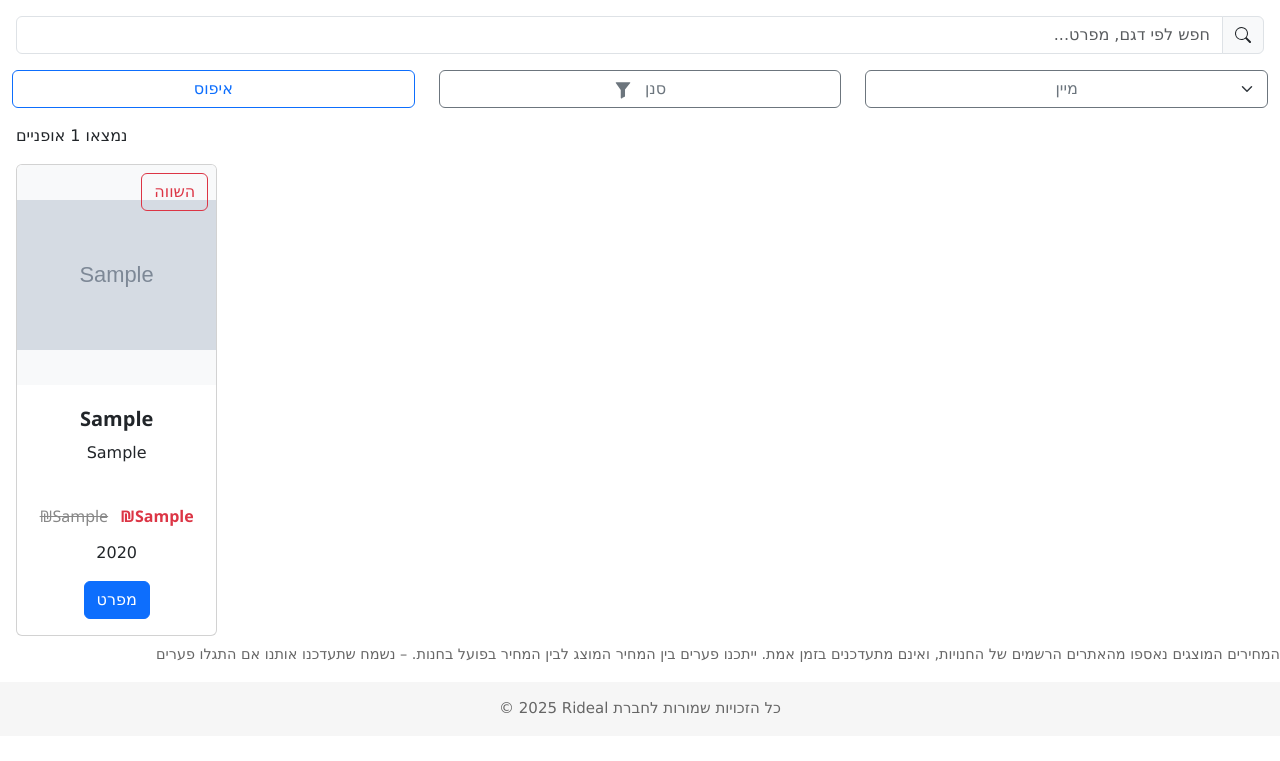
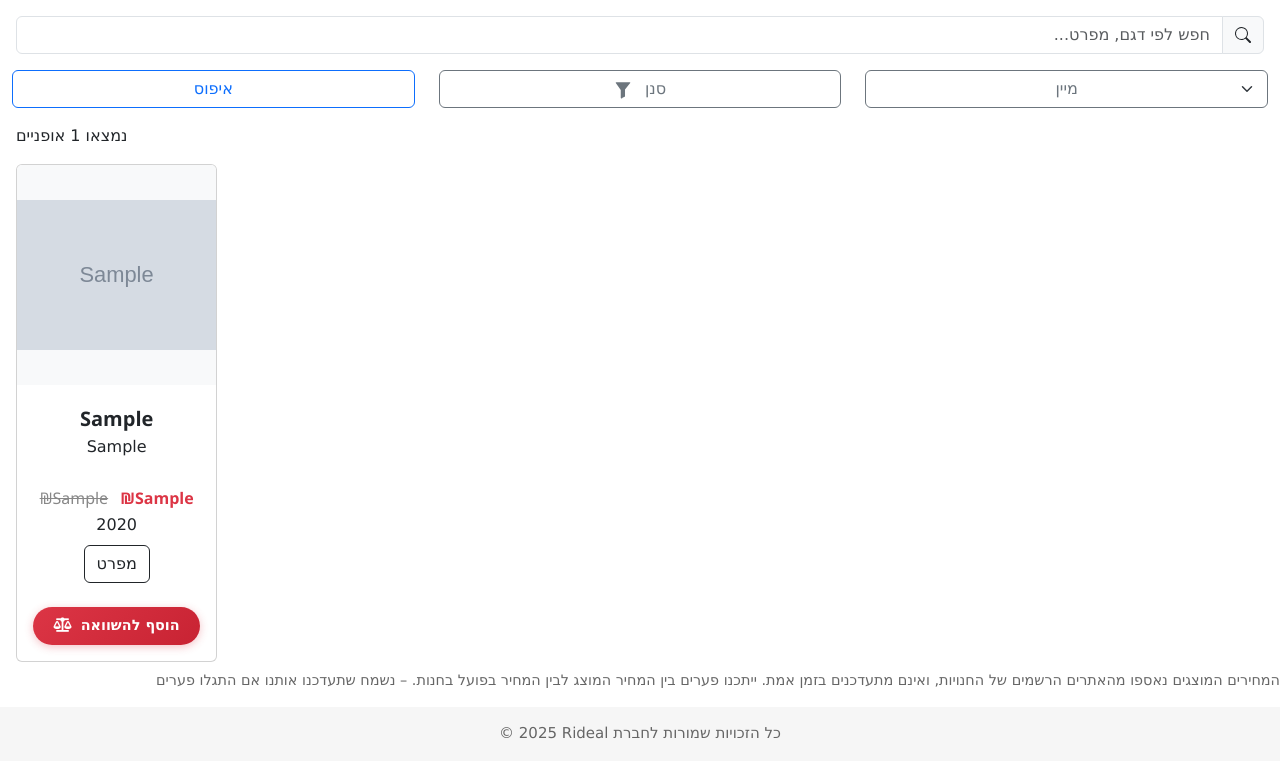
Before and after one commit to RomanCheprack/emtb, a Flask app: page /bikes in a window 1280 px wide. Shown: the part 86-847 px from the top of the page. Before the commit the page ends 800 px from the top, so only its background shows below. Run offline with Flask 3, Linux system fonts and the light colour scheme; tables that the repository leaves empty hold one stand-in row (values such as "Sample post"); grey boxes marked "Sample" are stand-in pictures; data that the repository does not hold is empty; some libraries are stand-ins or nearby versions.

Commit message:
changing the location and clor of comapre button

```diff
--- a/static/js/bikes.js
+++ b/static/js/bikes.js
@@ -134,9 +134,6 @@ document.addEventListener("DOMContentLoaded", () => {
                         bikesList.innerHTML += `
                     <div class="col-6 col-lg-2 mb-2 px-1">
                         <div class="card h-100 position-relative bike-card" data-bike='${JSON.stringify(bike)}'>
-                            <div class="position-absolute top-0 end-0 p-2">
-                                <button class="btn btn-outline-danger compare-btn" data-bike-id="${bike.id}">השווה</button>
-                            </div>
                             <img src="${bike["Image URL"]}" class="card-img-top" alt="${bike.Model}">
                             <div class="card-body">
                                 <h4 class="card-firm">${bike.Firm}</h4>
@@ -149,8 +146,14 @@ document.addEventListener("DOMContentLoaded", () => {
 
                                 </h6>
                                 <p class="card-text-year">${bike.Year}</p>
-                                <div class="details-btn">
-                                    <button type="button" class="btn btn-primary details-btn" data-bike='${JSON.stringify(bike)}'>מפרט</button>
+                                <div class="details-btn mb-2">
+                                    <button type="button" class="btn btn-outline-dark details-btn" data-bike='${JSON.stringify(bike)}'>מפרט</button>
+                                </div>
+                                <div class="compare-btn-container">
+                                    <button class="btn btn-compare compare-btn" data-bike-id="${bike.id}">
+                                        <i class="fas fa-balance-scale me-1"></i>
+                                        הוסף להשוואה
+                                    </button>
                                 </div>
                             </div>
                         </div>
@@ -192,11 +195,11 @@ document.addEventListener("DOMContentLoaded", () => {
             const card = btn.closest(".card");
             if (compareList.includes(bikeId)) {
                 btn.classList.add("selected");
-                btn.textContent = "הסר השוואה";
+                btn.innerHTML = '<i class="fas fa-check me-1"></i>הסר השוואה';
                 card.classList.add("compare-selected");
             } else {
                 btn.classList.remove("selected");
-                btn.textContent = "השווה";
+                btn.innerHTML = '<i class="fas fa-balance-scale me-1"></i>הוסף להשוואה';
                 card.classList.remove("compare-selected");
             }
         });
@@ -205,7 +208,7 @@ document.addEventListener("DOMContentLoaded", () => {
         const compareCount = document.getElementById("compare-count");
         if (compareList.length > 0) {
             compareBtn.style.display = "inline-block";
-            compareCount.textContent = `(${compareList.length})`;
+            compareCount.textContent = `${compareList.length}`;
         } else {
             compareBtn.style.display = "none";
         }
--- a/static/styles/bikes.css
+++ b/static/styles/bikes.css
@@ -76,15 +76,91 @@
     text-align: right;
 }
 
-.compare-btn.selected {
-    background-color: #f30303;
-    color: #fff;
-    border-color: #f30303;
+/* New Compare Button Styles */
+.compare-btn-container {
+    text-align: center;
+    margin-top: 8px;
+}
+
+.btn-compare {
+    background: linear-gradient(135deg, #dc3545 0%, #c82333 100%);
+    color: white;
+    border: none;
+    border-radius: 25px;
+    padding: 8px 16px;
+    font-weight: 600;
+    font-size: 0.9rem;
+    transition: all 0.3s ease;
+    box-shadow: 0 2px 8px rgba(220, 53, 69, 0.3);
+    width: 100%;
+    position: relative;
+    overflow: hidden;
+}
+
+.btn-compare:hover {
+    background: linear-gradient(135deg, #c82333 0%, #bd2130 100%);
+    color: white;
+    transform: translateY(-2px);
+    box-shadow: 0 4px 12px rgba(220, 53, 69, 0.4);
+}
+
+.btn-compare:active {
+    transform: translateY(0);
+    box-shadow: 0 2px 4px rgba(220, 53, 69, 0.3);
+}
+
+.btn-compare.selected {
+    background: linear-gradient(135deg, #28a745 0%, #20c997 100%);
+    box-shadow: 0 2px 8px rgba(40, 167, 69, 0.3);
+}
+
+.btn-compare.selected:hover {
+    background: linear-gradient(135deg, #218838 0%, #1ea085 100%);
+    box-shadow: 0 4px 12px rgba(40, 167, 69, 0.4);
+}
+
+/* Reduce margins for other card elements to make room */
+.card-firm {
+    text-align: center;
+    font-weight: bold;
+    min-height: 20px;
+    margin-bottom: 4px;
+}
+
+.card-title {
+    text-align: center;
+    min-height: 40px;
+    overflow: hidden;
+    text-overflow: ellipsis;
+    display: -webkit-box;
+    -webkit-line-clamp: 2;
+    -webkit-box-orient: vertical;
+    margin-bottom: 4px;
+}
+
+.card-text-price {
+    text-align: center;
+    min-height: 20px;
+    margin-bottom: 4px;
+}
+
+.card-text-year {
+    text-align: center;
+    min-height: 20px;
+    margin-bottom: 8px;
+}
+
+.details-btn {
+    text-align: center;
+    margin-top: auto;
+    margin-bottom: 8px;
 }
 
 .card.compare-selected {
-    opacity: 0.7;
-    box-shadow: 0 0 0 2px #f30303;
+    opacity: 0.9;
+    box-shadow: 0 0 0 3px #28a745, 0 4px 12px rgba(40, 167, 69, 0.2);
+    transform: scale(1.02);
+    transition: all 0.3s ease;
 }
 
 .position-absolute {
--- a/templates/bikes.html
+++ b/templates/bikes.html
@@ -46,8 +46,8 @@
     <div id="bikes-count" class="mb-3">
         נמצאו {{ bikes|length }} אופניים
     </div>
-    <a href="{{ url_for('compare_bikes') }}" class="btn btn-danger mx-2" id="go-to-compare" style="display: none;">
-        השווה אופניים שנבחרו <span id="compare-count"></span>
+    <a href="{{ url_for('compare_bikes') }}" class="btn btn-success mx-2" id="go-to-compare" style="display: none;">
+    לחץ להשוואת <span id="compare-count"></span> האופניים
     </a>
 </div>
 
@@ -58,9 +58,6 @@
         {% for bike in bikes %}
         <div class="col-6 col-lg-2 mb-2 px-1">
             <div class="card h-100 position-relative bike-card" data-bike='{{ bike | tojson | safe }}'>
-                <div class="position-absolute top-0 end-0 p-2">
-                    <button class="btn btn-outline-danger compare-btn" data-bike-id="{{ bike['id'] }}">השווה</button>
-                </div>
                 <img src="{{ bike['Image URL'] }}" class="card-img-top" alt="{{ bike['Model'] }}">
                 <div class="card-body">
                     <h4 class="card-firm">{{bike['Firm']}}</h4>
@@ -75,11 +72,17 @@
                     {% endif %}
 
                     <p class="card-text-year">{{ bike['Year'] }}</p>
-                    <div class="details-btn">
+                    <div class="details-btn mb-2">
                         <button type="button"
-                                class="btn btn-primary details-btn"
+                                class="btn btn-outline-dark details-btn"
                                 data-bike='{{ bike | tojson | safe }}'>
                             מפרט
+                        </button>
+                    </div>
+                    <div class="compare-btn-container">
+                        <button class="btn btn-compare compare-btn" data-bike-id="{{ bike['id'] }}">
+                            <i class="fas fa-balance-scale me-1"></i>
+                            הוסף להשוואה
                         </button>
                     </div>
                 </div>
```
